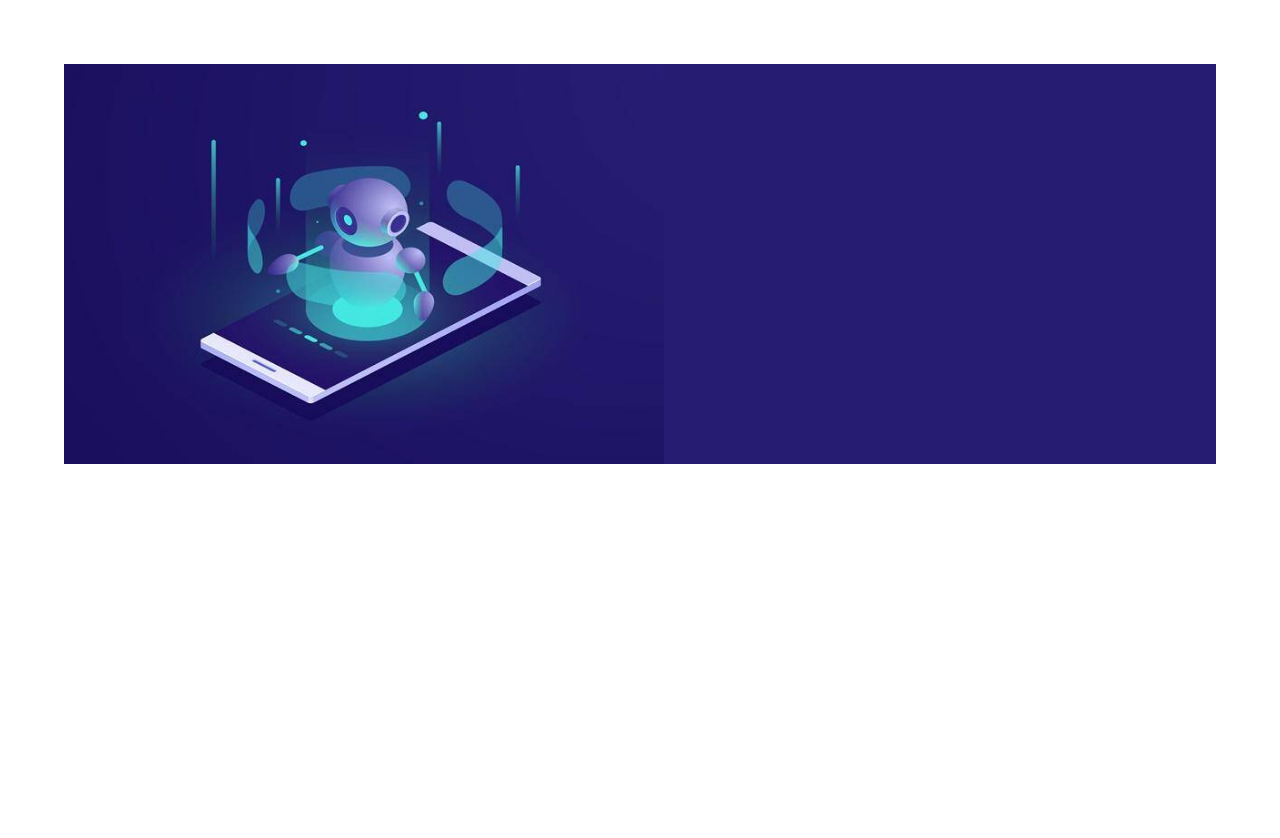
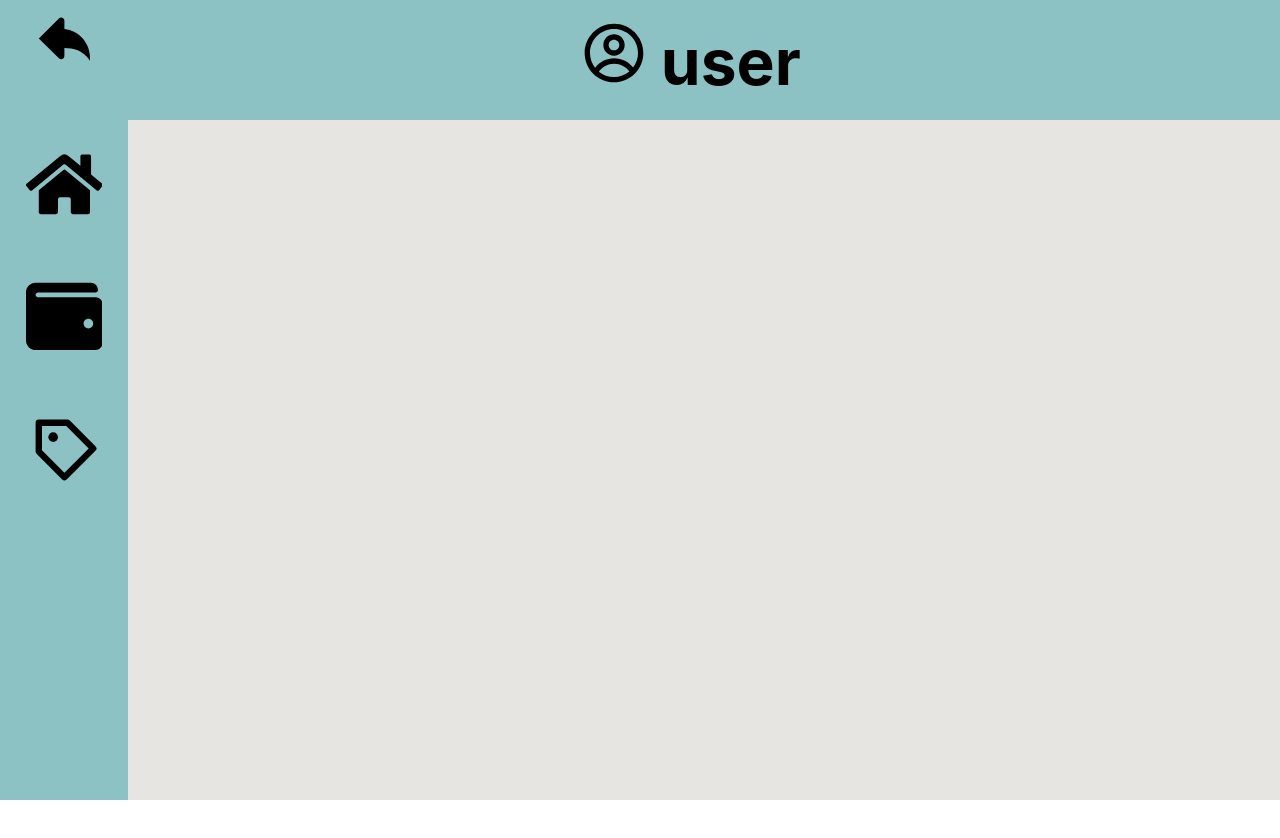
Before and after one commit to yogesh-k64/login-and-register-form, a React (Create React App) app: page /console in a window 1280 px wide. Shown: the top 838 px of the page. Before the commit the page ends 800 px from the top, so only its background shows below. Built offline with nearby package versions, Linux system fonts and the light colour scheme.

Commit message:
added console for user and admin

```diff
--- a/src/App.js
+++ b/src/App.js
@@ -1,6 +1,7 @@
 import React, { Suspense } from "react";
 import { useSelector } from "react-redux";
 import { Navigate, Route, Routes } from "react-router-dom";
+import Console from "./components/adminOrUserUI/Console";
 import FlowChart from "./components/flowchart/FlowChart";
 import MainPage from "./components/MainPage";
 const LoggedInPage = React.lazy(() =>
@@ -22,6 +23,7 @@ function App() {
           <Route path="/welcome" element={<LoggedInPage />} />
 
           <Route path="/flowchart" element={<FlowChart />} />
+          <Route path='/console' element={<Console/>}/>
         </Routes>
       </Suspense>
     </React.Fragment>
--- /dev/null
+++ b/src/components/adminOrUserUI/Console.js
@@ -0,0 +1,45 @@
+import React, { useEffect } from "react";
+import classes from "./console.module.css";
+import { FaHome, FaWallet } from "react-icons/fa";
+import { BiPurchaseTag } from "react-icons/bi";
+import { TiArrowBack } from "react-icons/ti";
+import { CgProfile } from "react-icons/cg";
+import { useNavigate } from "react-router";
+import { useSelector } from "react-redux";
+import { getAuth } from "firebase/auth";
+import { app } from "../../firebase/firebase";
+
+const Console = () => {
+  const navigate = useNavigate();
+  const name = useSelector((state) => state.user.userName);
+
+  const returnHandler = () => {
+    navigate("/welcome");
+  };
+useEffect(()=>{
+
+  // getAuth().listUsers.then(userList=>console.log(userList))
+
+},[])
+
+  return (
+    <div className={classes["main-container"]}>
+      <div className={classes["top-nav"]}>
+        <TiArrowBack className={classes.back} onClick={returnHandler} />
+
+        <h5 className={classes.profile}>
+          <CgProfile /> {name.endsWith('@admin.com')?'admin':'user'}
+        </h5>
+      </div>
+      <div className={classes["container"]}>
+        <div className={classes["side-bar"]}>
+          <FaHome className={classes.icons} />
+          <FaWallet className={classes.icons} />
+          <BiPurchaseTag className={classes.icons} />
+        </div>
+      </div>
+    </div>
+  );
+};
+
+export default Console;
--- /dev/null
+++ b/src/components/adminOrUserUI/console.module.css
@@ -0,0 +1,38 @@
+.main-container {
+  margin: 0;
+  padding: 0;
+  background-color: rgb(231, 229, 226);
+  height: 100vh;
+  width: 100%;
+}
+.top-nav {
+  width: 100%;
+  height: 15%;
+  background-color: rgb(140, 194, 196);
+  display: flex;
+
+}
+.container {
+  /* background-color: chartreuse; */
+  width: 100%;
+  height: 100%;
+}
+.side-bar {
+  background-color: rgb(140, 194, 196);
+  height: 85%;
+  width: 10%;
+}
+.back {
+  font-size: 6vw;
+  margin-left: 2vw;
+}
+.profile {
+  font-size: 5vw;
+  /* display: flex; */
+  /* width: 100%; */
+  margin: auto;
+}
+.icons {
+  font-size: 6vw;
+  margin: 2vw;
+}
--- a/src/components/flowchart/FlowChart.module.css
+++ b/src/components/flowchart/FlowChart.module.css
@@ -1,10 +1,4 @@
-.start{
-    background:cornflowerblue;
-    width: 200px;
-    height: 200px;
-    /* float: left; */
 
-}
 .drop-zone{
     height: 200px;
     width: 300px;
--- a/src/components/forms/LoginForm.js
+++ b/src/components/forms/LoginForm.js
@@ -14,6 +14,13 @@ const LoginForm = (props) => {
   const logginHandler = (event) => {
     event.preventDefault();
 
+    if (name.endsWith("@admin.com")) {
+      dispatch(
+        userAction.onLogin({ email: name, token: "sdhfskdfjshfkkjsdfh" })
+      );
+      console.log('user is admin');
+      navigate("/welcome");
+    } else {
       const auth = getAuth();
       signInWithEmailAndPassword(auth, name, password)
         .then((res) => {
@@ -44,6 +51,7 @@ const LoginForm = (props) => {
             alert(error.message);
           }
         });
+    }
   };
   return (
     <form>
--- a/src/components/forms/RegistrationForm.js
+++ b/src/components/forms/RegistrationForm.js
@@ -37,10 +37,10 @@ const RegistrationForm = (props) => {
       //check if access token in local storage if yes navigate to /welcome
       const token = localStorage.getItem("token");
       console.log(token);
-      if (token) {
+
         // BUG: if already existing user signedup also it gets navigated
         navigate("/welcome");
-      }
+
     }
   };
 
--- a/src/components/loggedIn/LoggedInPage.js
+++ b/src/components/loggedIn/LoggedInPage.js
@@ -56,11 +56,15 @@ const LoggedInPage = () => {
   const currentTime = new Date().getTime(); /// gets current date and time in milliseconds
 
   const remainingTime = timeToLogout - currentTime;
-  setTimeout(logoutHandler,remainingTime);
+  setTimeout(logoutHandler, remainingTime);
+const getToUIhandler=()=>{
+  console.log('show console');
+  navigate('/console')
+}
 
   return (
     <div className={classes["main-cointainer"]}>
-      <section  className={classes.box}>
+      <section className={classes.box}>
         <h1 className={classes.welcome}>welcome</h1>
         <h3 className={classes.message}>{`user name: ${name}`}</h3>
         <button className={classes.button} onClick={logoutHandler}>
@@ -105,7 +109,8 @@ const LoggedInPage = () => {
           </button>
         </div>
       )}
-      <button onClick={()=>navigate('/flowchart')} >flowchart</button>
+      <button onClick={() => navigate("/flowchart")}>flowchart</button>
+      <button onClick={getToUIhandler} >get to admin or user ui</button>
     </div>
   );
 };
--- a/src/firebase/firebase.js
+++ b/src/firebase/firebase.js
@@ -18,7 +18,7 @@ import { initializeApp } from "firebase/app";
 };
 
 // Initialize Firebase
-const app= initializeApp(firebaseConfig);
+export const app= initializeApp(firebaseConfig);
 /*
   // On sign up.
 exports.processSignUp = getAuth(app)
--- a/src/store/addAdmin.js
+++ b/src/store/addAdmin.js
@@ -2,8 +2,10 @@ import { initializeApp } from "@firebase/app";
 import { createSlice } from "@reduxjs/toolkit";
 import { getAuth, createUserWithEmailAndPassword } from "firebase/auth";
 import { firebaseConfig } from "../firebase/firebase";
+// import { getDatabase } from "firebase/database";
 
-const firebaseApp = initializeApp(firebaseConfig);
+ initializeApp(firebaseConfig);
+// const db = getDatabase(firebaseApp);
 
 const addAdminSlice = createSlice({
   name: "addAdmin",
@@ -21,7 +23,7 @@ const addAdminSlice = createSlice({
         .then((userCred) => {
           console.log(userCred);
           console.log("user created");
-
+          // db.collection("users").doc(userCred.user.uid).set({ admin: true });
           const idToken = userCred._tokenResponse.idToken;
 
           localStorage.setItem("token", idToken);
```
Also changed, not shown: 1 other file (tests, documents, lock files or other folders). Lines whose indentation alone changed are shown as unchanged.
